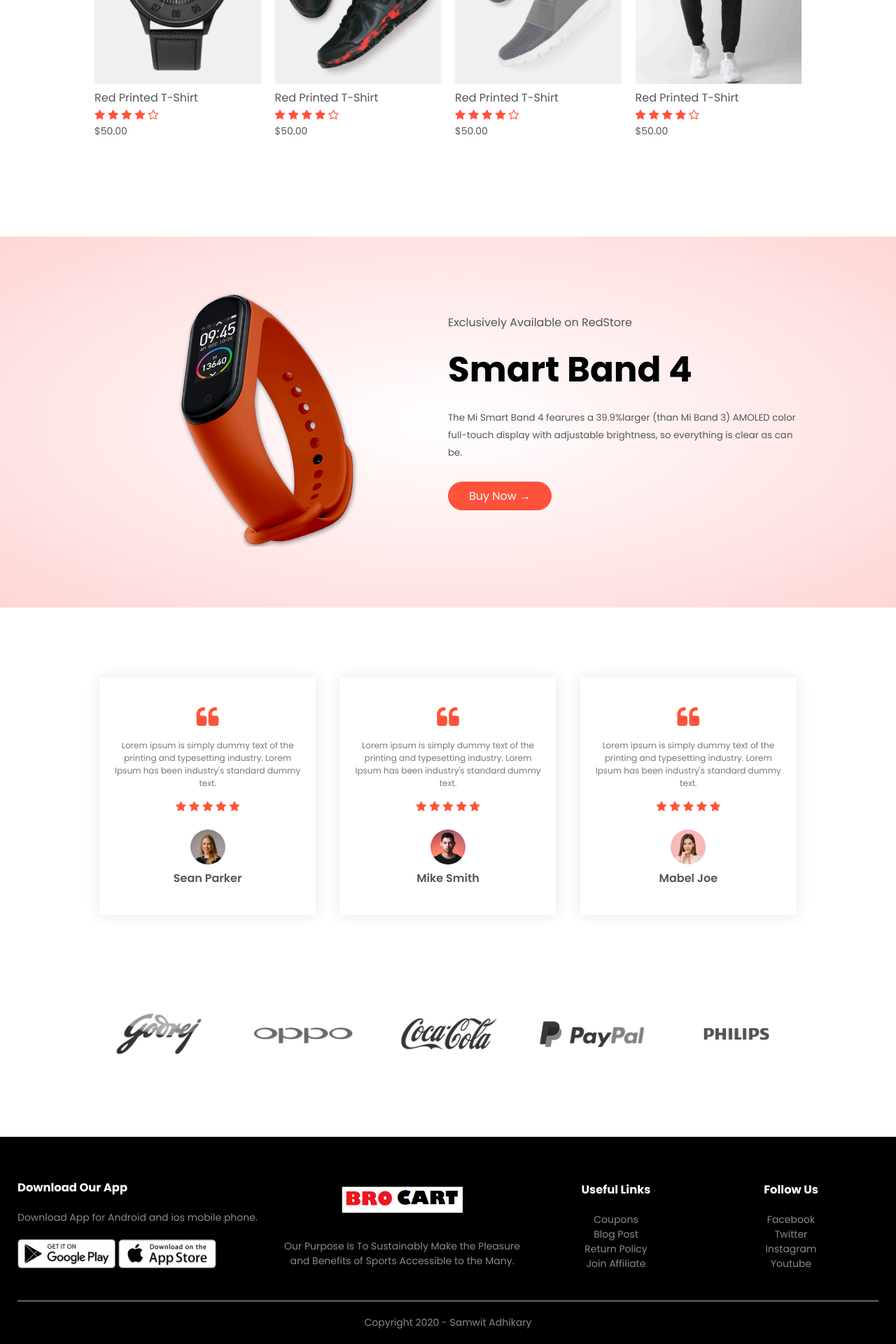
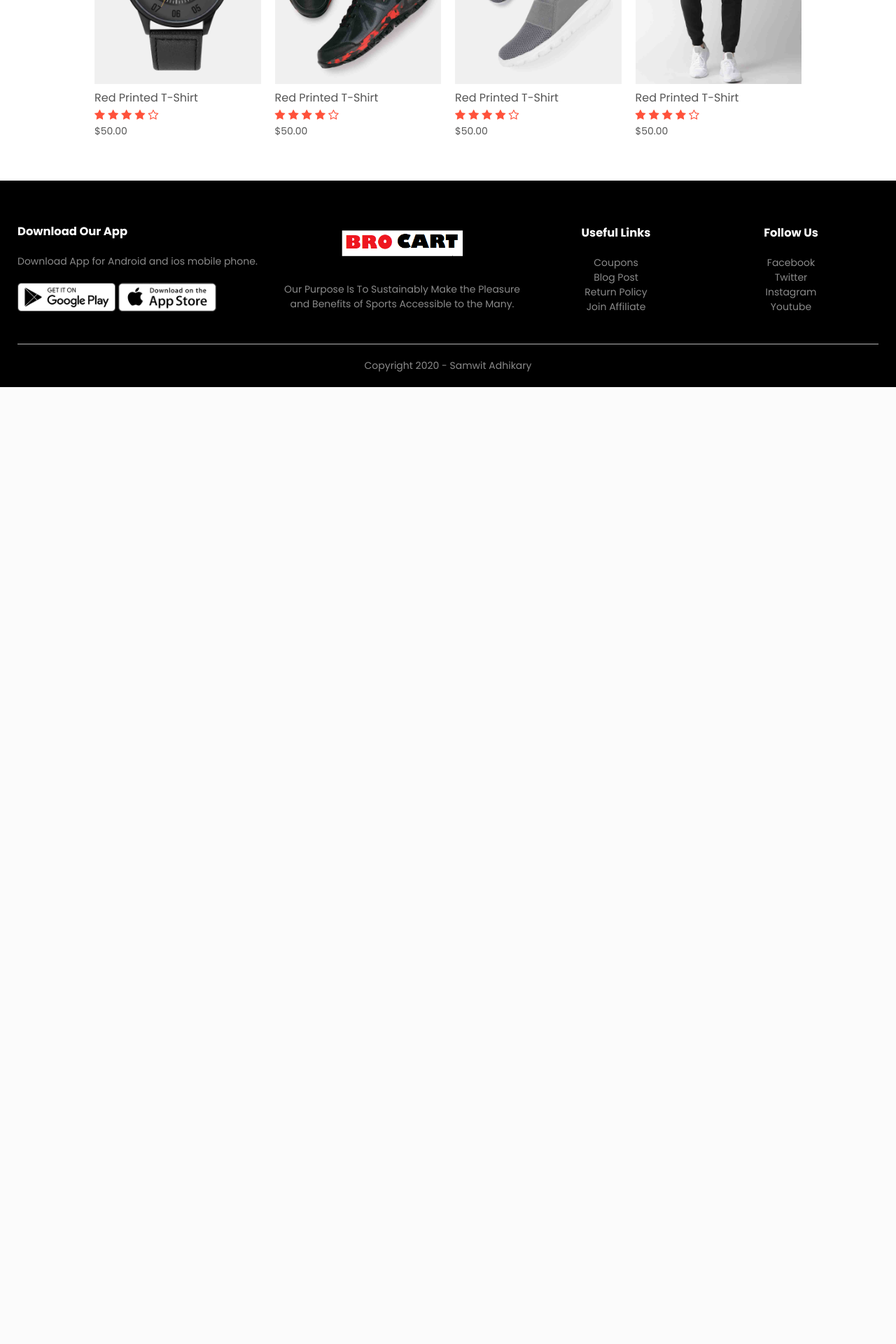
Before and after one commit to DeepakAdoor05/E-commerce_App_Django, a Django app: page / in a window 1280 px wide. Shown: the part 2723-4643 px from the top of the page at 70% size. After the commit the page ends 3276 px from the top, so only its background shows below. Run offline with Django 5.2, Linux system fonts and the light colour scheme.

Commit message:
Testimonials,offers and brands removed

```diff
--- a/brokart/templates/index.html
+++ b/brokart/templates/index.html
@@ -221,98 +221,6 @@
         </div>
     </div>
 
-    <!-- Offer -->
-    <div class="offer">
-        <div class="small-container">
-            <div class="row">
-                <div class="col-2">
-                    <img src="{% static 'images/exclusive.png' %}" class="offer-img">
-                </div>
-                <div class="col-2">
-                    <p>Exclusively Available on RedStore</p>
-                    <h1>Smart Band 4</h1>
-                    <small>The Mi Smart Band 4 fearures a 39.9%larger (than Mi Band 3) AMOLED color full-touch display
-                        with adjustable brightness, so everything is clear as can be.<br></small>
-                    <a href="products.html" class="btn">Buy Now &#8594;</a>
-                </div>
-            </div>
-        </div>
-    </div>
-
-    <!-- Testimonial -->
-    <div class="testimonial">
-        <div class="small-container">
-            <div class="row">
-                <div class="col-3">
-                    <i class="fa fa-quote-left"></i>
-                    <p>Lorem ipsum is simply dummy text of the printing and typesetting industry. Lorem Ipsum has been
-                        industry's standard dummy text.</p>
-                    <div class="rating">
-                        <i class="fa fa-star"></i>
-                        <i class="fa fa-star"></i>
-                        <i class="fa fa-star"></i>
-                        <i class="fa fa-star"></i>
-                        <i class="fa fa-star"></i>
-                    </div>
-                    <img src="{% static 'images/user-1.png' %}">
-                    <h3>Sean Parker</h3>
-                </div>
-                <div class="col-3">
-                    <i class="fa fa-quote-left"></i>
-                    <p>Lorem ipsum is simply dummy text of the printing and typesetting industry. Lorem Ipsum has been
-                        industry's standard dummy text.</p>
-                    <div class="rating">
-                        <i class="fa fa-star"></i>
-                        <i class="fa fa-star"></i>
-                        <i class="fa fa-star"></i>
-                        <i class="fa fa-star"></i>
-                        <i class="fa fa-star"></i>
-                    </div>
-                    <img src="{% static 'images/user-2.png' %}">
-                    <h3>Mike Smith</h3>
-                </div>
-                <div class="col-3">
-                    <i class="fa fa-quote-left"></i>
-                    <p>Lorem ipsum is simply dummy text of the printing and typesetting industry. Lorem Ipsum has been
-                        industry's standard dummy text.</p>
-                    <div class="rating">
-                        <i class="fa fa-star"></i>
-                        <i class="fa fa-star"></i>
-                        <i class="fa fa-star"></i>
-                        <i class="fa fa-star"></i>
-                        <i class="fa fa-star"></i>
-                    </div>
-                    <img src="{% static 'images/user-3.png' %}">
-                    <h3>Mabel Joe</h3>
-                </div>
-            </div>
-        </div>
-    </div>
-
-    <!-- Brands -->
-
-    <div class="brands">
-        <div class="small-container">
-            <div class="row">
-                <div class="col-5">
-                    <img src="{% static 'images/logo-godrej.png' %}">
-                </div>
-                <div class="col-5">
-                    <img src="{% static 'images/logo-oppo.png' %}">
-                </div>
-                <div class="col-5">
-                    <img src="{% static 'images/logo-coca-cola.png' %}">
-                </div>
-                <div class="col-5">
-                    <img src="{% static 'images/logo-paypal.png' %}">
-                </div>
-                <div class="col-5">
-                    <img src="{% static 'images/logo-philips.png' %}">
-                </div>
-            </div>
-        </div>
-    </div>
-
     <!-- Footer -->
     <div class="footer">
         <div class="container">
```
